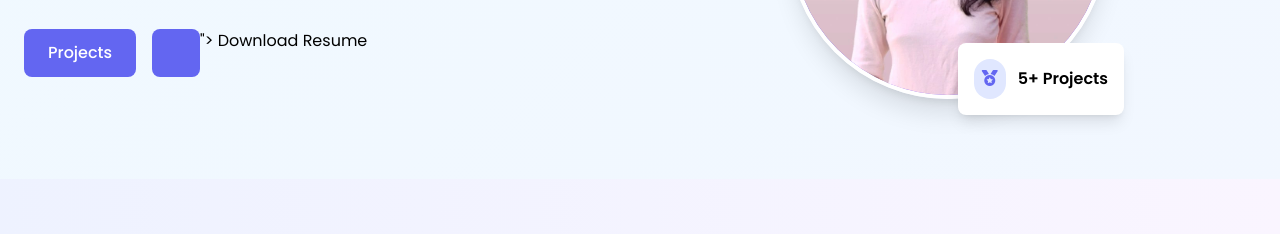
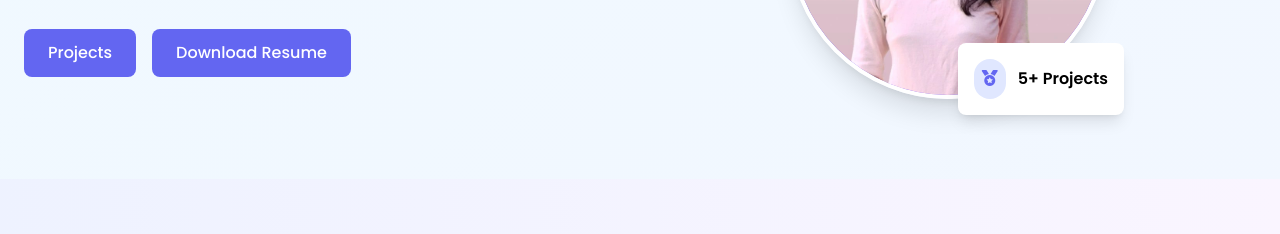
Before and after one commit to Sayali-Yadav16/Sayali_Portfolio.github.io, a plain HTML site: page index.html in a window 1280 px wide. Shown: the part 349-583 px from the top of the page. Drawn offline with nearby package versions, Linux system fonts and the light colour scheme.

Commit message:
Add files via upload

```diff
--- a/index.html
+++ b/index.html
@@ -151,7 +151,7 @@
                    <a href="#projects" class="bg-primary hover:bg-indigo-700 text-white px-6 py-3 rounded-lg font-medium transition duration-300">
                         Projects
                     </a>
-                    <a href="Sayali_Yadav_Resume.pdf" class="bg-primary hover:bg-indigo-700 text-white px-6 py-3 rounded-lg font-medium transition duration-300"></a>">
+                    <a href="Sayali_Yadav_Resume.pdf" class="bg-primary hover:bg-indigo-700 text-white px-6 py-3 rounded-lg font-medium transition duration-300">
                         Download Resume
                     </a>
                 </div>
```
